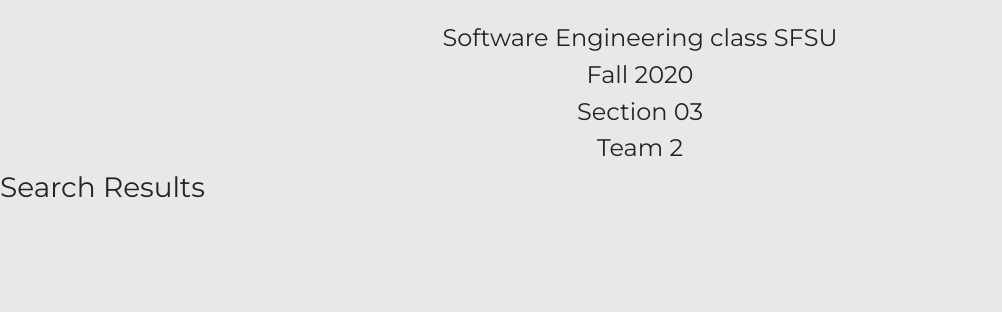
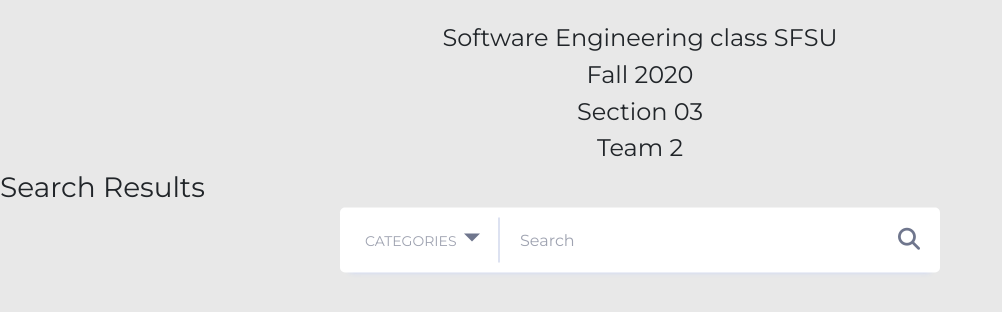
Before and after one commit to giovannfox/The-Gator-Store, a plain HTML site: page application/Frontend/Vertical_Prototype/test-result-page.html in a window 1280 px wide. Shown: the whole page, without its empty margins (0-1002 px from the left). Drawn offline with nearby package versions, Linux system fonts and the light colour scheme; no server answers.

Commit message:
updated test-result-page.html

```diff
--- a/application/Frontend/Vertical_Prototype/test-result-page.html
+++ b/application/Frontend/Vertical_Prototype/test-result-page.html
@@ -40,13 +40,12 @@
       </div>
 
 
-      <!-- <div class="wrapper">
-        <form method="get" name="search" action="/search.html">
+       <div class="wrapper">
+           <form method="get" name="search" action="/test-result-page.html">
                <div class="search_box">
                    <div class="dropdown">
                        <div class="default_option">Categories</div>
                        <ul>
-                  <li>All</li>
                            <li>Books</li>
                            <li>Electronics</li>
                            <li>Furniture</li>
@@ -56,12 +55,12 @@
                        </ul>
                    </div>
                    <div class="search_field">
-              <input id="search" type="text" class="input" placeholder="Search" method="get" name="search" action="search.html">
+                       <input id="search" type="text" class="input" placeholder="Search" name="searchKey">
                        <i class="fas fa-search"></i>
                    </div>
                </div>
            </form>
-    </div> -->
+    </div>
 
       <h3>Search Results</h3>
       <div id="result">
@@ -85,7 +84,7 @@
               console.log(url.searchParams.get("searchKey"));
 
 
-          let response = await fetch('http://35.163.149.5:3000/search/results/'+ url.searchParams.get("searchKey"));
+          let response = await fetch('http://localhost:3000/search/results/'+ url.searchParams.get("searchKey"));
 
             const searchResult = await response.json(); // read response body as text
 
```
Lines whose indentation alone changed are shown as unchanged.
